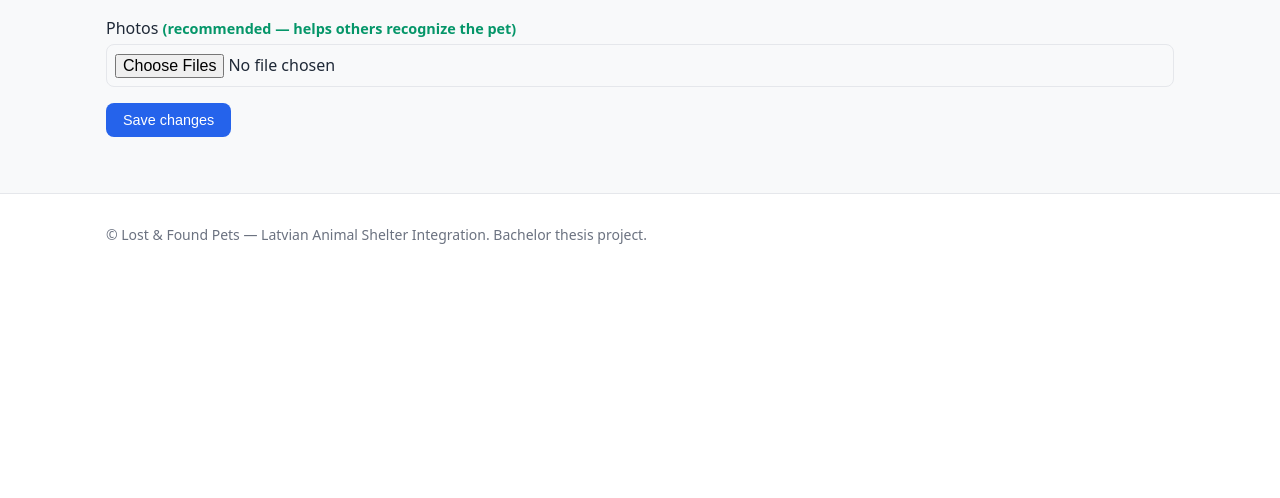
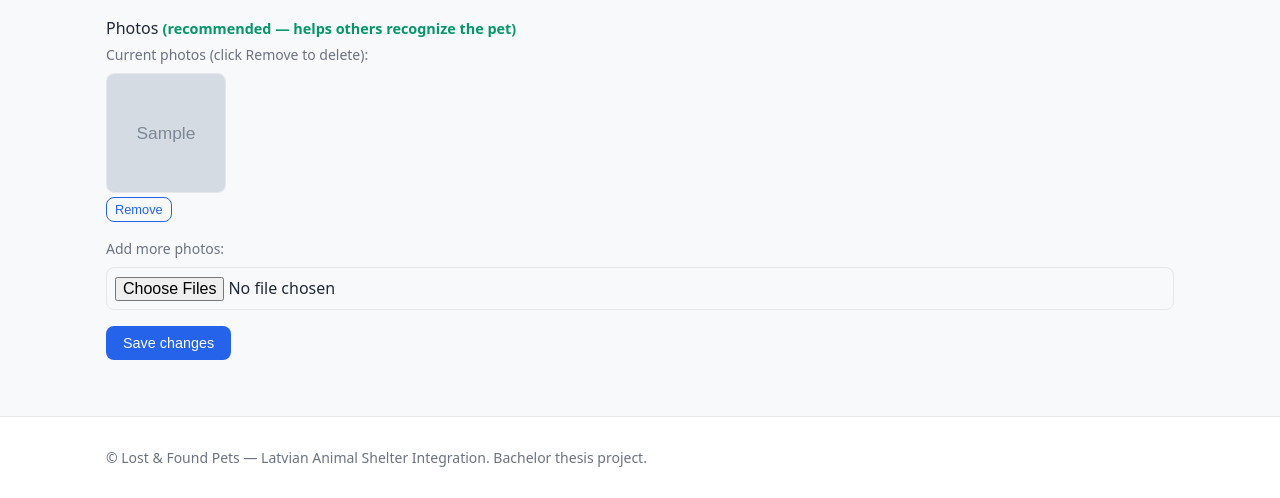
Before and after one commit to Seva280701/lost-found-pets-diploma-, a Django app: page /reports/1/edit/ in a window 1280 px wide. Shown: the part 1053-1551 px from the top of the page. Before the commit the page ends 1297 px from the top, so only its background shows below. Run offline with Django 4.2, Linux system fonts and the light colour scheme; a user stored in the database is signed in; tables that the repository leaves empty hold one stand-in row (values such as "Sample post"); grey boxes marked "Sample" are stand-in pictures.

Commit message:
Improve report photos + map: delete photos and reverse-geocode on click
Made-with: Cursor

```diff
--- a/reports/urls.py
+++ b/reports/urls.py
@@ -9,4 +9,5 @@ urlpatterns = [
     path('<int:pk>/contact/', views.contact_request_create, name='contact'),
     path('<int:pk>/edit/', views.report_edit, name='edit'),
     path('<int:pk>/delete/', views.report_delete, name='delete'),
+    path('<int:pk>/photos/<int:photo_pk>/delete/', views.report_photo_delete, name='photo_delete'),
 ]
--- a/reports/views.py
+++ b/reports/views.py
@@ -140,7 +140,7 @@ def report_create(request):
 @require_http_methods(['GET', 'POST'])
 def report_edit(request, pk):
     """Edit report — only owner or admin."""
-    report = get_object_or_404(PetReport, pk=pk)
+    report = get_object_or_404(PetReport.objects.prefetch_related('images'), pk=pk)
     if not _can_edit_report(request.user, report):
         return HttpResponseForbidden('You cannot edit this report.')
     if request.method == 'POST':
@@ -167,3 +167,16 @@ def report_delete(request, pk):
     report.delete()
     messages.success(request, 'Report deleted.')
     return redirect('accounts:dashboard')
+
+
+@login_required
+@require_POST
+def report_photo_delete(request, pk, photo_pk):
+    """Remove one photo from a report (owner or admin only)."""
+    report = get_object_or_404(PetReport, pk=pk)
+    if not _can_edit_report(request.user, report):
+        return HttpResponseForbidden('You cannot edit this report.')
+    photo = get_object_or_404(PetImage, pk=photo_pk, report=report)
+    photo.delete()
+    messages.success(request, 'Photo removed.')
+    return redirect('reports:edit', pk=report.pk)
--- a/static/css/style.css
+++ b/static/css/style.css
@@ -103,3 +103,10 @@ th { background: var(--color-bg); font-weight: 600; }
 .pagination-info { font-size: 0.9rem; color: var(--color-text-muted); }
 .text-muted { color: var(--color-text-muted); font-size: 0.9rem; }
 .map-hint { margin-top: 0.5rem; margin-bottom: 0; font-size: 0.875rem; }
+
+.btn-sm { padding: 0.25rem 0.5rem; font-size: 0.8rem; }
+.form-text { font-size: 0.875rem; color: var(--color-text-muted); margin: 0.25rem 0 0.5rem; }
+.report-edit-photos { list-style: none; padding: 0; margin: 0 0 1rem; display: flex; flex-wrap: wrap; gap: 1rem; }
+.report-edit-photos li { display: flex; flex-direction: column; align-items: flex-start; gap: 0.25rem; }
+.report-edit-photo-thumb { width: 120px; height: 120px; object-fit: cover; border-radius: var(--radius); border: 1px solid var(--color-border); }
+.report-photo-delete-form { margin: 0; }
--- a/templates/reports/report_form.html
+++ b/templates/reports/report_form.html
@@ -19,6 +19,27 @@
         </div>
         <div class="form-group">
             <label>{% trans "Photos" %} <span class="label-important">({% trans "recommended — helps others recognize the pet" %})</span></label>
+            {% if report %}
+                {% with images=report.images.all %}
+                    {% if images %}
+                        <p class="form-text">{% trans "Current photos (click Remove to delete):" %}</p>
+                        <ul class="report-edit-photos">
+                            {% for img in images %}
+                                <li>
+                                    <img src="{{ img.image.url }}" alt="" class="report-edit-photo-thumb">
+                                    <form method="post" action="{% url 'reports:photo_delete' report.pk img.pk %}" class="report-photo-delete-form">
+                                        {% csrf_token %}
+                                        <button type="submit" class="btn btn-outline btn-sm">{% trans "Remove" %}</button>
+                                    </form>
+                                </li>
+                            {% endfor %}
+                        </ul>
+                    {% else %}
+                        <p class="form-text">{% trans "No photos yet. Add some below." %}</p>
+                    {% endif %}
+                {% endwith %}
+                <p class="form-text">{% trans "Add more photos:" %}</p>
+            {% endif %}
             <input type="file" name="images" multiple accept="image/*">
         </div>
         <button type="submit" class="btn btn-primary">{% if report %}{% trans "Save changes" %}{% else %}{% trans "Create report" %}{% endif %}</button>
@@ -34,6 +55,8 @@
     var locationInput = document.getElementById('id_location_text');
     var mapEl = document.getElementById('map-picker');
     var map, marker;
+    var geocoder;
+    var lastReverseGeocodeAt = 0;
     var defaultLat = 56.9496, defaultLng = 24.1052;
     var currentLat = latInput && latInput.value ? parseFloat(latInput.value) : defaultLat;
     var currentLng = lngInput && lngInput.value ? parseFloat(lngInput.value) : defaultLng;
@@ -44,17 +67,40 @@
         if (lngInput) lngInput.value = Number(lng).toFixed(6);
         if (marker) marker.setPosition({ lat: lat, lng: lng });
     }
+
+    function maybeReverseGeocode(lat, lng) {
+        if (!locationInput) return;
+        // Don't overwrite if the user already typed something meaningful.
+        if (locationInput.value && locationInput.value.trim().length >= 6) return;
+        if (!geocoder) return;
+        // Basic rate limiting to avoid too many requests when clicking/dragging quickly.
+        var now = Date.now();
+        if (now - lastReverseGeocodeAt < 900) return;
+        lastReverseGeocodeAt = now;
+
+        geocoder.geocode({ location: { lat: lat, lng: lng } }, function(results, status) {
+            if (status === 'OK' && results && results[0] && results[0].formatted_address) {
+                locationInput.value = results[0].formatted_address;
+            }
+        });
+    }
+
     function initMapPicker() {
         if (!window.GOOGLE_MAPS_API_KEY || !mapEl) return;
+        geocoder = new google.maps.Geocoder();
         var center = { lat: currentLat, lng: currentLng };
         map = new google.maps.Map(mapEl, { zoom: 12, center: center });
         marker = new google.maps.Marker({ position: center, map: map, draggable: true });
         map.addListener('click', function(e) {
-            updateInputs(e.latLng.lat(), e.latLng.lng());
+            var lat = e.latLng.lat(), lng = e.latLng.lng();
+            updateInputs(lat, lng);
+            maybeReverseGeocode(lat, lng);
         });
         marker.addListener('dragend', function() {
             var p = marker.getPosition();
-            updateInputs(p.lat(), p.lng());
+            var lat = p.lat(), lng = p.lng();
+            updateInputs(lat, lng);
+            maybeReverseGeocode(lat, lng);
         });
     }
     if (window.GOOGLE_MAPS_API_KEY) {
```
